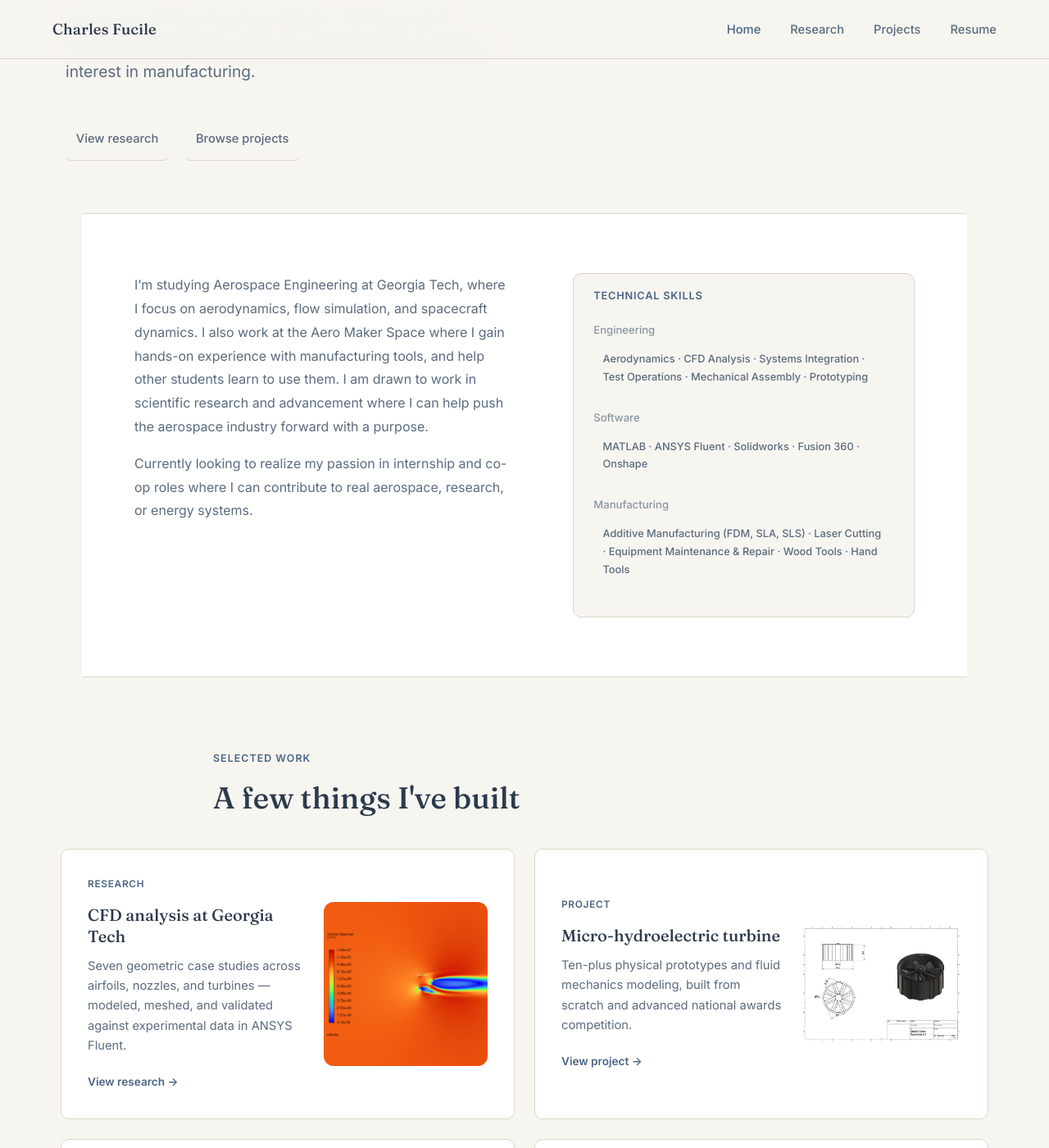
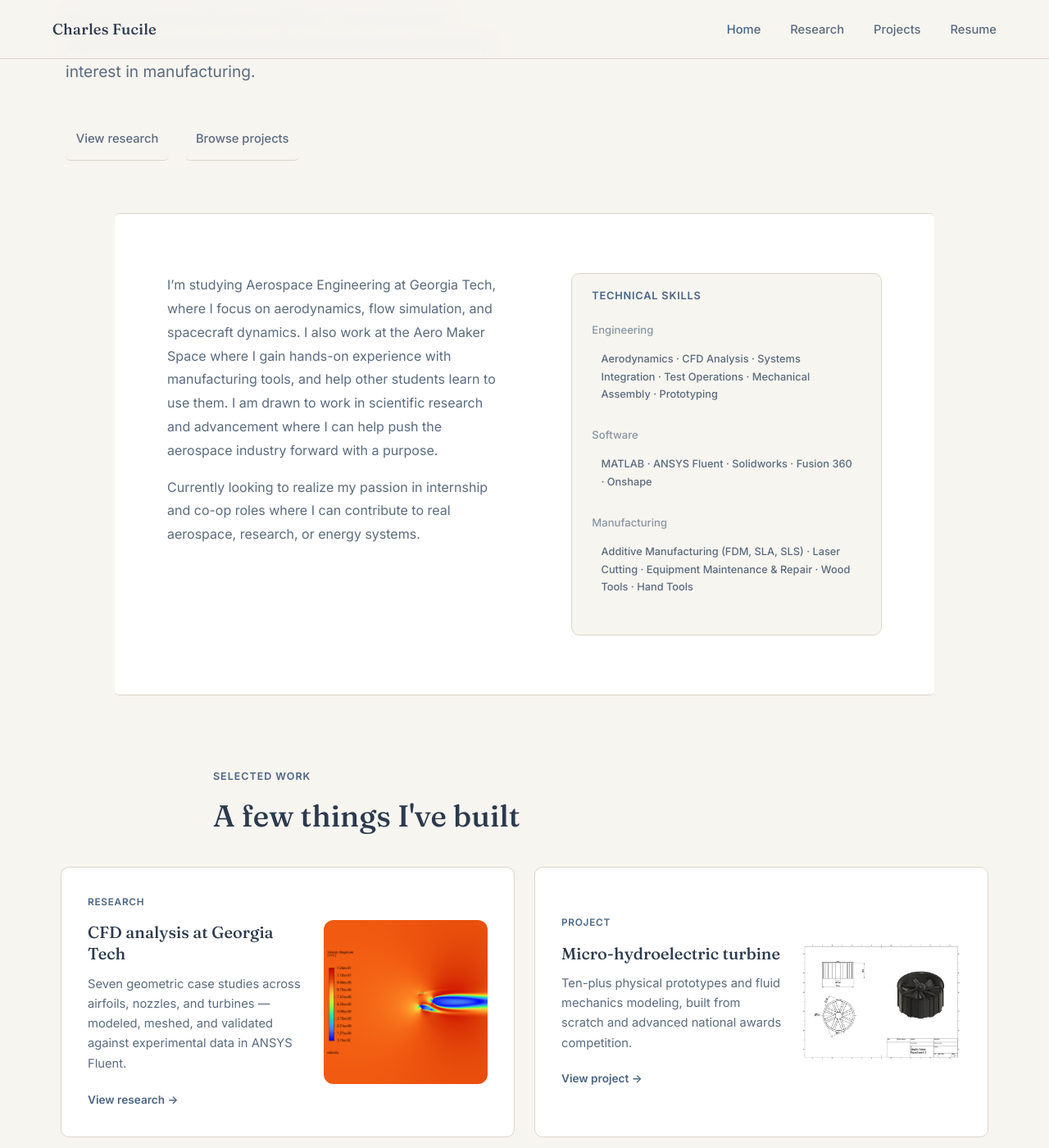
Before and after one commit to cfucile3/Portfolio, a Jekyll site: the page built from index.html, in a window 1280 px wide and 1400 px high, scrolled down 365 px. Shown: the whole window at 82% size. Built offline with Jekyll 4.4.1, drawn with Linux system fonts in a browser that asks for light colours.

Commit message:
Update index.html

```diff
--- a/index.html
+++ b/index.html
@@ -123,9 +123,9 @@ title: Home
     display: grid;
     grid-template-columns: 1.1fr 1fr;
     gap: clamp(2.5rem, 6vw, 5rem);
-    max-width: 1080px;
+    max-width: 1000px;
     margin: 0 auto;
-    border-radius: 2px;
+    border-radius: 5px;
   }
 
   @media (max-width: 700px) {
```
